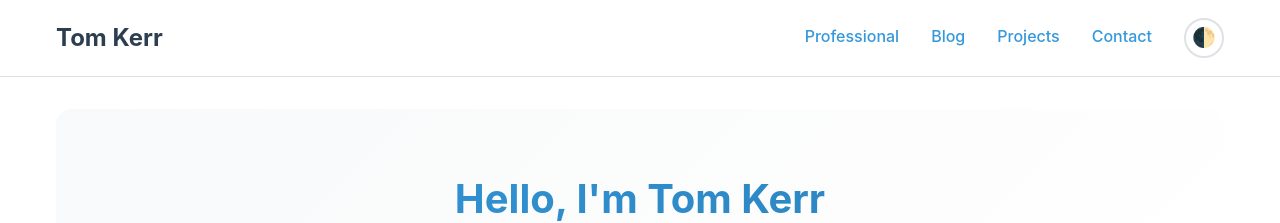
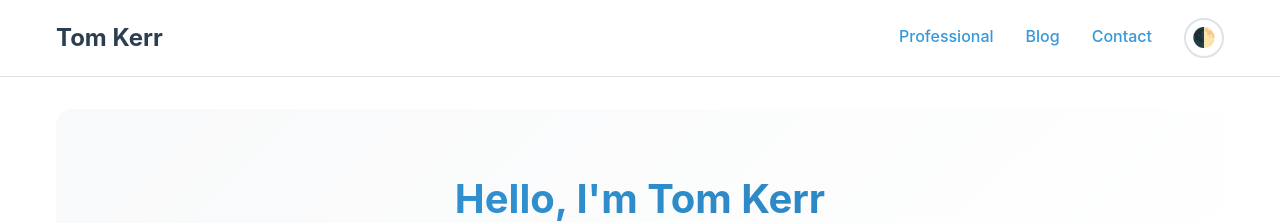
Before and after one commit to TDK250/Toms-Site, a Jekyll site: the page built from index.md, in a window 1280 px wide. Shown: the top 223 px of the page. Built offline with Jekyll 4.4.1, drawn with Linux system fonts in a browser that asks for light colours.

Commit message:
Update default.html

```diff
--- a/_layouts/default.html
+++ b/_layouts/default.html
@@ -48,7 +48,6 @@
           <div class="nav-links">
             <a href="{{ '/professional' | relative_url }}" class="nav-link">Professional</a>
             <a href="{{ '/blog' | relative_url }}" class="nav-link">Blog</a>
-            <a href="{{ '/projects' | relative_url }}" class="nav-link">Projects</a>
             <a href="{{ '/contact' | relative_url }}" class="nav-link">Contact</a>
 
             <!-- Theme Toggle -->
```
